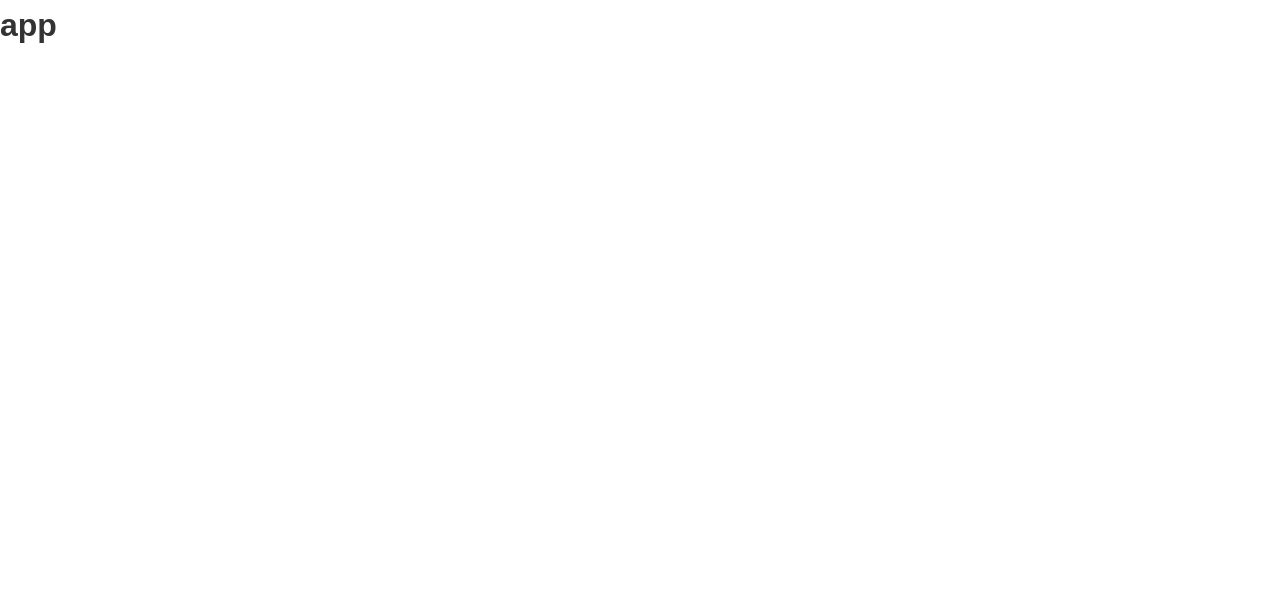
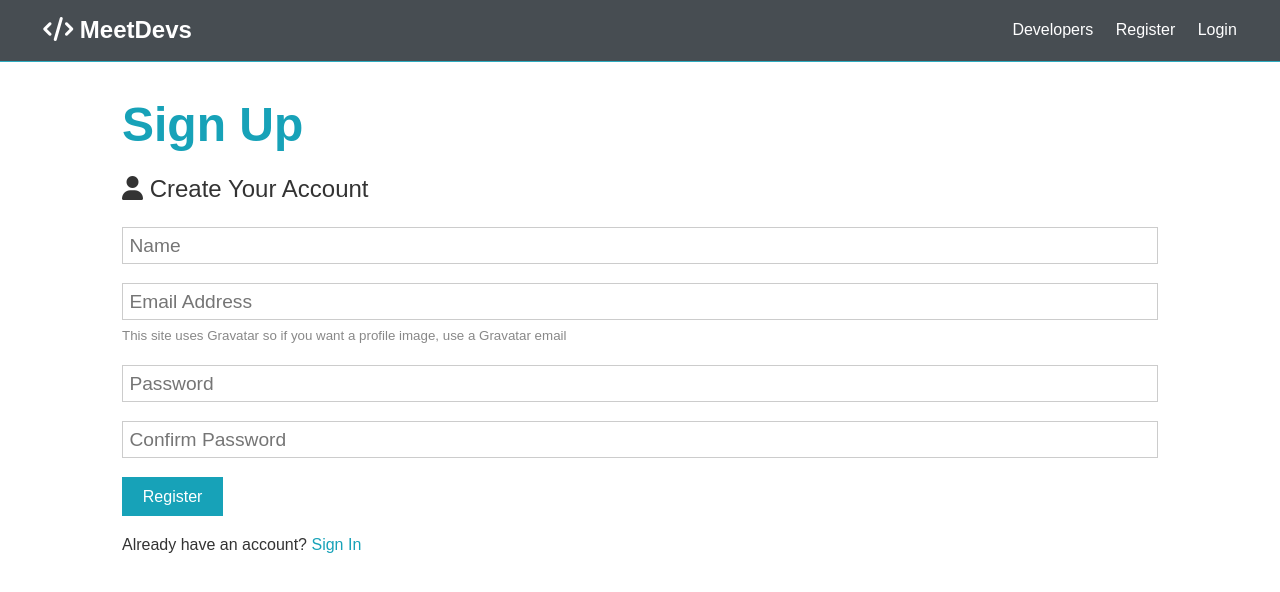
Before and after one commit to frank920120/meetDevs, a React (Create React App) app in the folder client/: page /register in a window 1280 px wide. Shown: the top 592 px of the page. Built offline with nearby package versions, Linux system fonts and the light colour scheme.

Commit message:
create register and login component

```diff
--- a/client/package.json
+++ b/client/package.json
@@ -5,6 +5,7 @@
   "dependencies": {
     "react": "^16.11.0",
     "react-dom": "^16.11.0",
+    "react-router-dom": "^5.1.2",
     "react-scripts": "3.2.0"
   },
   "scripts": {
--- a/client/src/App.js
+++ b/client/src/App.js
@@ -1,10 +1,24 @@
 import React from "react";
 import "./App.css";
+import NavBar from "./components/layout/Navbar";
+import Landing from "./components/layout/Landing";
+import Login from "./components/auth/Login";
+import Register from "./components/auth/Register";
+import { BrowserRouter as Router, Route, Switch } from "react-router-dom";
 const App = () => {
   return (
-    <>
-      <h1>app</h1>
-    </>
+    <Router>
+      <>
+        <NavBar />
+        <Route exact path="/" component={Landing} />
+        <section className="container">
+          <Switch>
+            <Route exact path="/register" component={Register} />
+            <Route exact path="/login" component={Login} />
+          </Switch>
+        </section>
+      </>
+    </Router>
   );
 };
 
--- /dev/null
+++ b/client/src/components/auth/Login.js
@@ -0,0 +1,32 @@
+import React from "react";
+
+const Login = () => {
+  return (
+    <>
+      <div className="alert alert-danger">Invalid credentials</div>
+      <h1 className="large text-primary">Sign In</h1>
+      <p className="lead">
+        <i className="fas fa-user"></i> Sign into Your Account
+      </p>
+      <form className="form" action="dashboard.html">
+        <div className="form-group">
+          <input
+            type="email"
+            placeholder="Email Address"
+            name="email"
+            required
+          />
+        </div>
+        <div className="form-group">
+          <input type="password" placeholder="Password" name="password" />
+        </div>
+        <input type="submit" className="btn btn-primary" value="Login" />
+      </form>
+      <p className="my-1">
+        Don't have an account? <a href="register.html">Sign Up</a>
+      </p>
+    </>
+  );
+};
+
+export default Login;
--- /dev/null
+++ b/client/src/components/auth/Register.js
@@ -0,0 +1,45 @@
+import React from "react";
+const Register = () => {
+  return (
+    <>
+      <h1 className="large text-primary">Sign Up</h1>
+      <p className="lead">
+        <i className="fas fa-user"></i> Create Your Account
+      </p>
+      <form className="form" action="create-profile.html">
+        <div className="form-group">
+          <input type="text" placeholder="Name" name="name" required />
+        </div>
+        <div className="form-group">
+          <input type="email" placeholder="Email Address" name="email" />
+          <small className="form-text">
+            This site uses Gravatar so if you want a profile image, use a
+            Gravatar email
+          </small>
+        </div>
+        <div className="form-group">
+          <input
+            type="password"
+            placeholder="Password"
+            name="password"
+            minLength="6"
+          />
+        </div>
+        <div className="form-group">
+          <input
+            type="password"
+            placeholder="Confirm Password"
+            name="password2"
+            minLength="6"
+          />
+        </div>
+        <input type="submit" className="btn btn-primary" value="Register" />
+      </form>
+      <p className="my-1">
+        Already have an account? <a href="login.html">Sign In</a>
+      </p>
+    </>
+  );
+};
+
+export default Register;
--- a/client/src/components/layout/Landing.js
+++ b/client/src/components/layout/Landing.js
@@ -0,0 +1,27 @@
+import React from "react";
+import { Link } from "react-router-dom";
+const Landing = () => {
+  return (
+    <section className="landing">
+      <div className="dark-overlay">
+        <div className="landing-inner">
+          <h1 className="x-large">Developer Connector</h1>
+          <p className="lead">
+            Create a developer profile/portfolio, share posts and get help from
+            other developers
+          </p>
+          <div className="buttons">
+            <Link to="/register" className="btn btn-primary">
+              Sign Up
+            </Link>
+            <Link to="/login" className="btn btn-light">
+              Login
+            </Link>
+          </div>
+        </div>
+      </div>
+    </section>
+  );
+};
+
+export default Landing;
--- a/client/src/components/layout/Navbar.js
+++ b/client/src/components/layout/Navbar.js
@@ -0,0 +1,26 @@
+import React from "react";
+import { Link } from "react-router-dom";
+const Navbar = () => {
+  return (
+    <nav className="navbar bg-dark">
+      <h1>
+        <Link to="/">
+          <i className="fas fa-code"></i> MeetDevs
+        </Link>
+      </h1>
+      <ul>
+        <li>
+          <a href="#">Developers</a>
+        </li>
+        <li>
+          <Link to="/register">Register</Link>
+        </li>
+        <li>
+          <Link to="/login">Login</Link>
+        </li>
+      </ul>
+    </nav>
+  );
+};
+
+export default Navbar;
```
Also changed, not shown: 1 other file (tests, documents, lock files or other folders).
